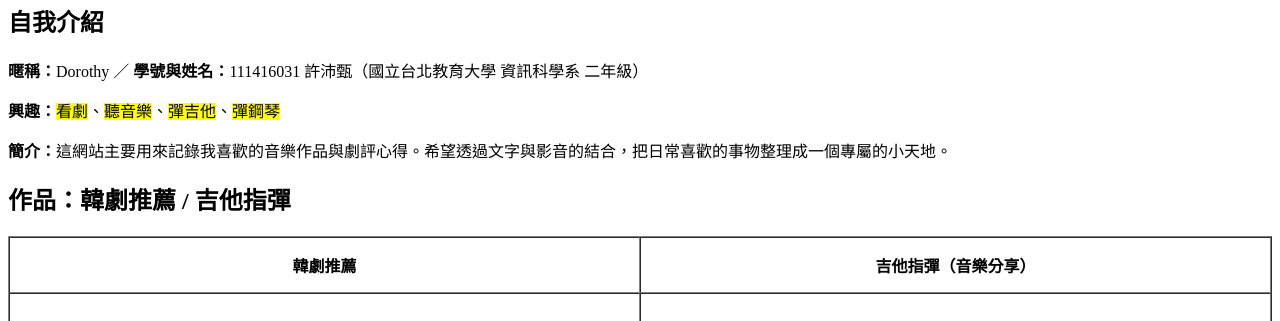
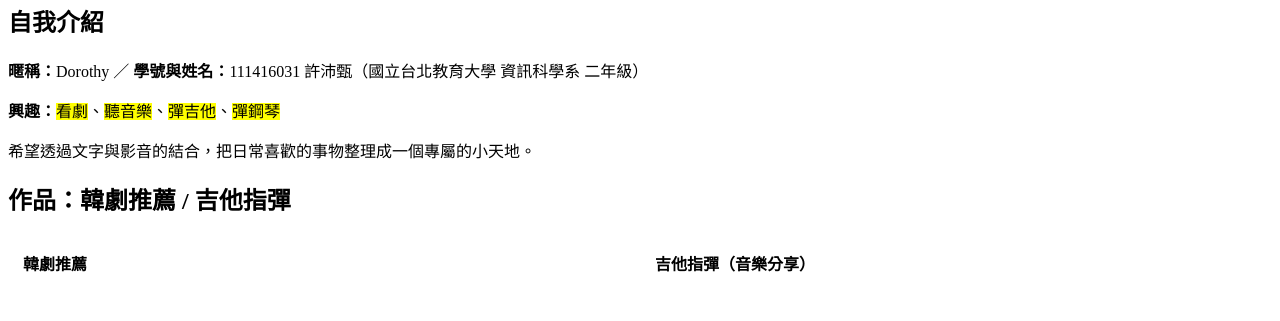
Before and after one commit to s111416031/website_HTML, a plain HTML site: page index.html in a window 1280 px wide. Shown: the part 285-606 px from the top of the page. Drawn offline with Linux system fonts and the light colour scheme.

Commit message:
Update index.html

```diff
--- a/index.html
+++ b/index.html
@@ -19,7 +19,7 @@
 
     <!-- 主內容區 -->
     <main>
-        <!-- 側邊欄補充資訊 -->
+        <!-- 右側欄補充資訊 -->
         <aside style="width:28%; float:right;">
             <blockquote>
                 <h3>簡介</h3>
@@ -27,7 +27,7 @@
             </blockquote>
         </aside>
 
-        <!-- 區塊一：個人照片（對應手稿最上方三張照片） -->
+        <!-- 區塊一：個人照片 -->
         <article id="photos">
             <header>
                 <h2>個人照片集</h2>
@@ -48,7 +48,7 @@
             </section>
         </article>
 
-        <!-- 區塊二：自我介紹（依照手稿文字與欄位） -->
+        <!-- 區塊二：自我介紹 -->
         <article id="about">
             <header>
                 <h2>自我介紹</h2>
@@ -56,21 +56,21 @@
             </header>
             <section>
                 <p><strong>興趣：</strong><mark>看劇</mark>、<mark>聽音樂</mark>、<mark>彈吉他</mark>、<mark>彈鋼琴</mark></p>
-                <p><strong>簡介：</strong>這網站主要用來記錄我喜歡的音樂作品與劇評心得。希望透過文字與影音的結合，把日常喜歡的事物整理成一個專屬的小天地。</p>
+                <p>希望透過文字與影音的結合，把日常喜歡的事物整理成一個專屬的小天地。</p>
             </section>
         </article>
 
-        <!-- 區塊三：作品（韓劇推薦 / 吉他指彈，依照手稿左右分欄設計） -->
+        <!-- 區塊三：作品（韓劇推薦 / 吉他指彈，已移除線框） -->
         <article id="works">
             <header>
                 <h2>作品：韓劇推薦 / 吉他指彈</h2>
             </header>
             <section>
-                <table border="1" cellpadding="15" cellspacing="0" width="100%">
+                <table cellpadding="15" cellspacing="0" width="100%">
                     <thead>
                         <tr>
-                            <th width="50%">韓劇推薦</th>
-                            <th width="50%">吉他指彈（音樂分享）</th>
+                            <th width="50%" align="left">韓劇推薦</th>
+                            <th width="50%" align="left">吉他指彈（音樂分享）</th>
                         </tr>
                     </thead>
                     <tbody>
@@ -119,7 +119,7 @@
             </section>
         </article>
 
-        <!-- 區塊四：心得（依照手稿最下方心得文字） -->
+        <!-- 區塊四：心得 -->
         <article id="reflection">
             <header>
                 <h2>心得</h2>
```
